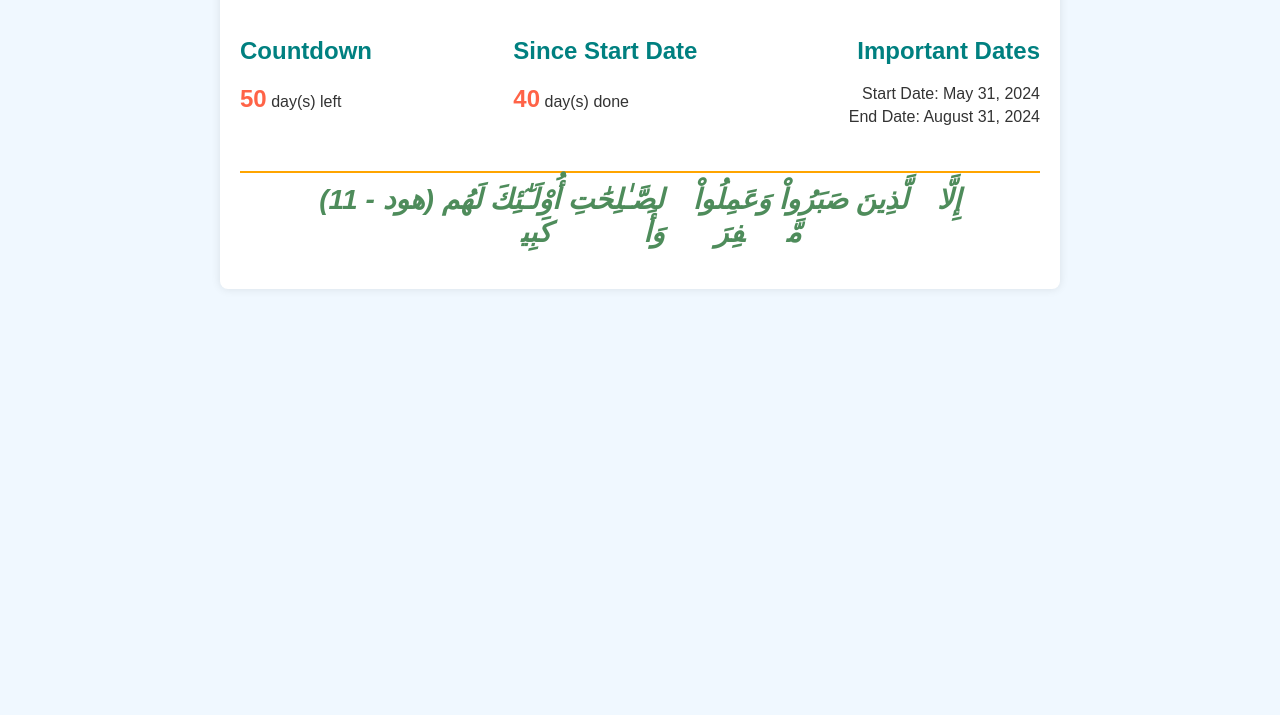
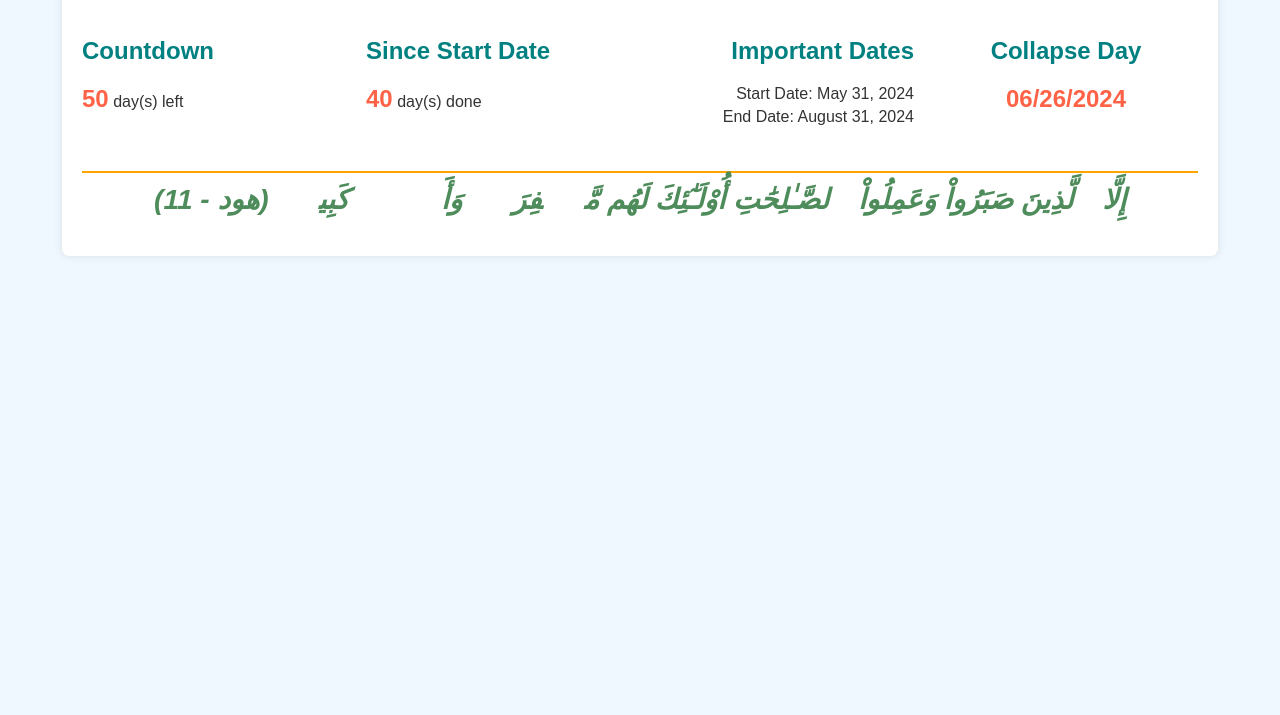
Before and after one commit to elyacoub9/counter, a plain HTML site: page index.html in a window 1280 px wide. Shown: the part 125-840 px from the top of the page. Drawn offline with Linux system fonts and the light colour scheme.

Commit message:
add collapse day

```diff
--- a/index.html
+++ b/index.html
@@ -31,7 +31,21 @@
                     <p>Start Date: <span id="start-date"></span></p>
                     <p>End Date: <span id="end-date"></span></p>
                 </section>
+                <section id="collapse-day-section">
+                    <h2>Collapse Day</h2>
+                    <div id="collapse-day">
+                        <span id="collapse-date">06/26/2024</span>
+                    </div>
+                </section>
             </div>
+            <!-- <div class="sections-row"> -->
+                <!-- <section id="collapse-day-section">
+                    <h2>Collapse Day</h2>
+                    <div id="collapse-day">
+                        <span id="collapse-date">06/26/2024</span>
+                    </div> -->
+                <!-- </section>
+            </div> -->
             <section id="quote-section">
                 <div id="quote">
                     <h3 id="quote-text"></h3>
--- a/styles.css
+++ b/styles.css
@@ -11,8 +11,8 @@ body {
 }
 
 .container {
-    width: 80%;
-    max-width: 800px;
+    width: 90%; /* Increased width for the container */
+    max-width: 1200px; /* Increased max-width for the container */
     background-color: #ffffff; /* White background for the container */
     border-radius: 8px; /* Rounded corners for a modern look */
     box-shadow: 0 0 10px rgba(0, 0, 0, 0.1); /* Soft shadow for depth */
@@ -51,21 +51,13 @@ section {
     text-align: left;
 }
 
-/* #countdown {
-    font-size: 1.2rem;
-} */
-
 #days {
     font-size: 4rem;
     font-weight: bold;
     color: #ff6347; /* Tomato color for the countdown numbers */
 }
-#days-since {
-    font-size: 1.5rem;
-    font-weight: bold;
-    color: #ff6347; /* Tomato color for the countdown numbers */
-}
-#days-left {
+
+#days-since, #days-left, #collapse-date {
     font-size: 1.5rem;
     font-weight: bold;
     color: #ff6347; /* Tomato color for the countdown numbers */
@@ -97,3 +89,7 @@ section {
 #quote-text {
     margin: 0 20px;
 }
+
+#collapse-day-section {
+    text-align: center;
+}
```
